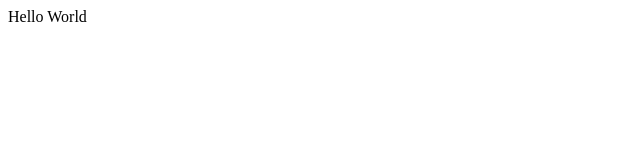
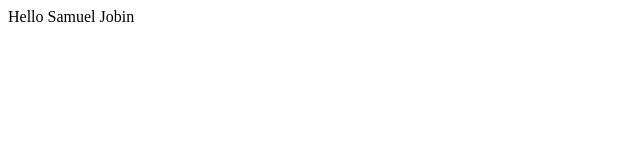
Before and after one commit to jobin-varghese-sydney/-my-first-static-web-app, a React (Create React App) app: page / in a window 1280 px wide. Shown: the top 160 px of the page, without its empty margins (0-640 px from the left). Built offline with nearby package versions, Linux system fonts and the light colour scheme; the HTML template or start-up script is replaced by a standard one.

Commit message:
change message
Signed-off-by: jobin.varghese.sydney <jobin.varghese.sydney@gmail.com>

```diff
--- a/src/App.js
+++ b/src/App.js
@@ -1,7 +1,7 @@
 import React from 'react';
 
 function App() {
-  const value = 'World';
+  const value = 'Samuel Jobin';
   return <div>Hello {value}</div>;
 }
 
```
